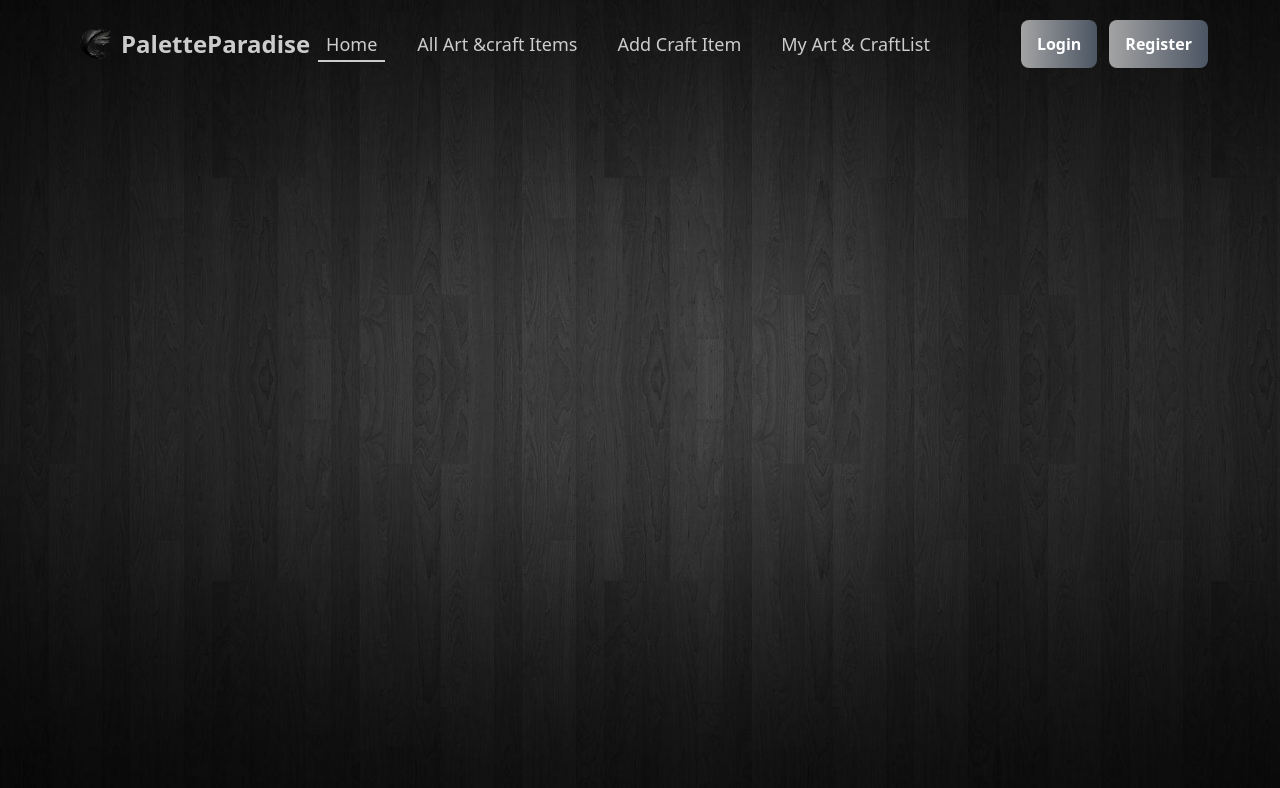
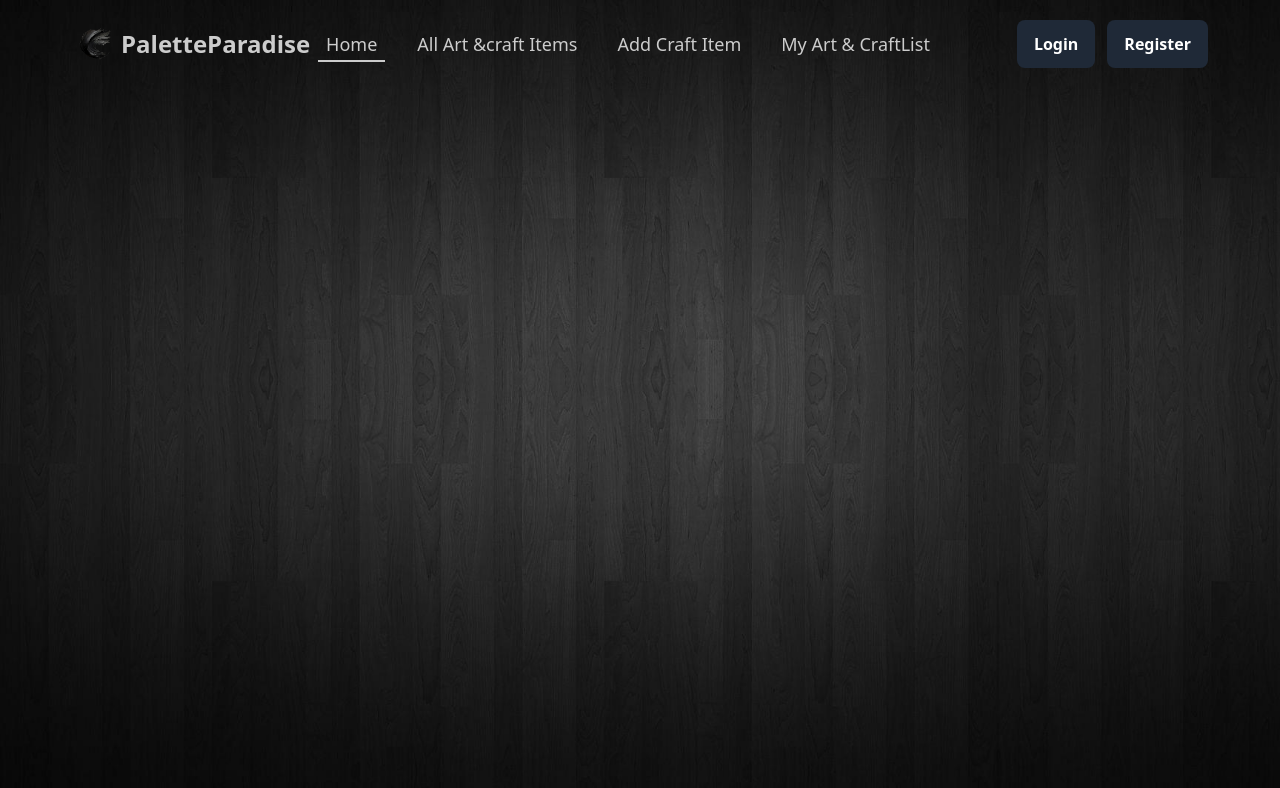
Before and after one commit to Fahmudul/Art-Craft-Gallery, a React (Vite) app: page / in a window 1280 px wide. Shown: the top 788 px of the page. Built offline with nearby package versions, Linux system fonts and the light colour scheme; no server answers.

Commit message:
made some changes in  google signin

```diff
--- a/src/AuthProvider/AuthProvider.jsx
+++ b/src/AuthProvider/AuthProvider.jsx
@@ -24,6 +24,7 @@ const AuthProvider = ({ children }) => {
     return signInWithEmailAndPassword(auth, email, password);
   };
   const GoogleSignIn = () => {
+    setLoading(true);
     return signInWithPopup(auth, provider);
   };
   const logOut = () => {
@@ -44,7 +45,7 @@ const AuthProvider = ({ children }) => {
       unSubscribe();
     };
   }, [user]);
-  const authInfo = { signUp, logIn, logOut, GoogleSignIn };
+  const authInfo = { user, signUp, logIn, logOut, GoogleSignIn };
   return (
     <AuthContext.Provider value={authInfo}>{children}</AuthContext.Provider>
   );
--- a/src/Pages/SharedComponent/Navbar/Navbar.jsx
+++ b/src/Pages/SharedComponent/Navbar/Navbar.jsx
@@ -1,7 +1,12 @@
 import { Link, NavLink } from "react-router-dom";
 import "./Navbar.css";
 import logo_img from "../../../assets/logo/logo_2.png";
+import { useContext } from "react";
+import { AuthContext } from "../../../AuthProvider/AuthProvider";
+import toast from "react-hot-toast";
 const Navbar = () => {
+  const { user, logOut } = useContext(AuthContext);
+
   const navLink = (
     <>
       <li>
@@ -36,6 +41,16 @@ const Navbar = () => {
       </li>
     </>
   );
+  const handleSignOut = () => {
+    logOut()
+      .then((result) => {
+        toast.success("Log out successfully!");
+      })
+      .catch((error) => {
+        console.error(error);
+      });
+    // console.log(user);
+  };
   return (
     <div className="w-[90%] mx-auto ">
       <div className="navbar bg-transparent pt-5">
@@ -72,9 +87,38 @@ const Navbar = () => {
         <div className="navbar-center hidden lg:flex">
           <ul className="menu-horizontal px-1">{navLink}</ul>
         </div>
+
         <div className="navbar-end">
-          <Link to='/signin' className="btn button text-white text-base mr-3">Login</Link>
-          <Link to='/signup' className="btn button text-white text-base">Register</Link>
+          {user ? (
+            <div className="flex gap-2 lg:space-x-5 items-center">
+              <img
+                className="h-10 w-10 rounded-full"
+                title={user.displayName}
+                src={user.photoURL}
+              />
+              <button
+                onClick={handleSignOut}
+                className="btn btn-ghost bg-gray-800 text-white text-lg"
+              >
+                Log Out
+              </button>
+            </div>
+          ) : (
+            <div>
+              <Link
+                to="/signin"
+                className="btn btn-ghost bg-gray-800  text-white text-base mr-3"
+              >
+                Login
+              </Link>
+              <Link
+                to="/signup"
+                className="btn btn-ghost bg-gray-800  text-white text-base"
+              >
+                Register
+              </Link>
+            </div>
+          )}
         </div>
       </div>
     </div>
--- a/src/Pages/SignUp/SignUp.jsx
+++ b/src/Pages/SignUp/SignUp.jsx
@@ -56,12 +56,12 @@ const SignUp = () => {
       });
   };
   const handleGoogleSignIn = () => {
+    console.log(GoogleSignIn);
     GoogleSignIn()
       .then((result) => {
         console.log(result.user);
         toast.success("Successfully created your account");
         setTimeout(function () {
-          // console.log("redirect");
           location.reload();
           window.location.href = "/";
         }, 2000);
@@ -72,7 +72,6 @@ const SignUp = () => {
   };
   const handleShowPassword = () => {
     setShow(!show);
-    console.log(show);
   };
   return (
     <div className="hero min-h-screen bg-custom-background">
@@ -164,7 +163,7 @@ const SignUp = () => {
               <button
                 className="btn"
                 onClick={() => {
-                  handleGoogleSignIn;
+                  handleGoogleSignIn();
                 }}
               >
                 <svg
```
